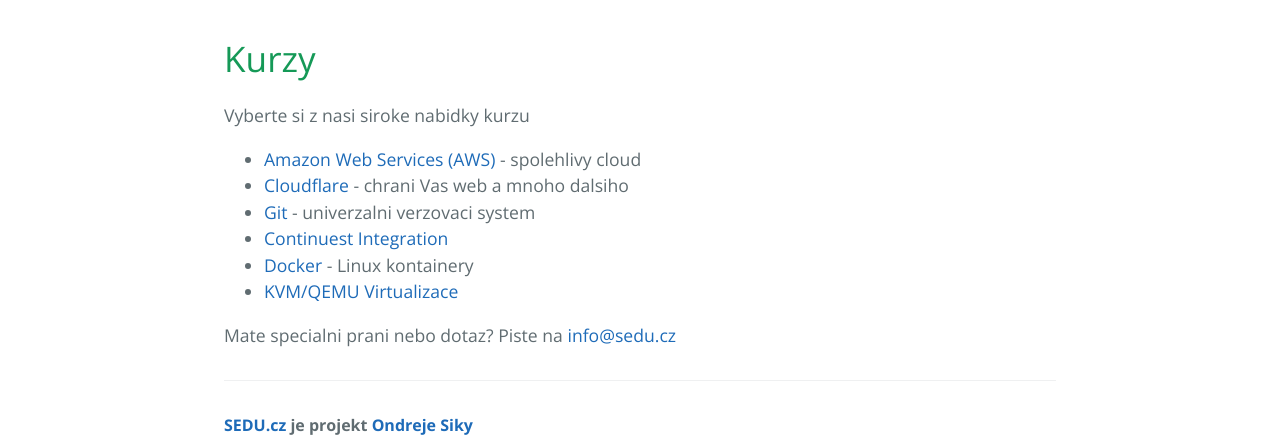
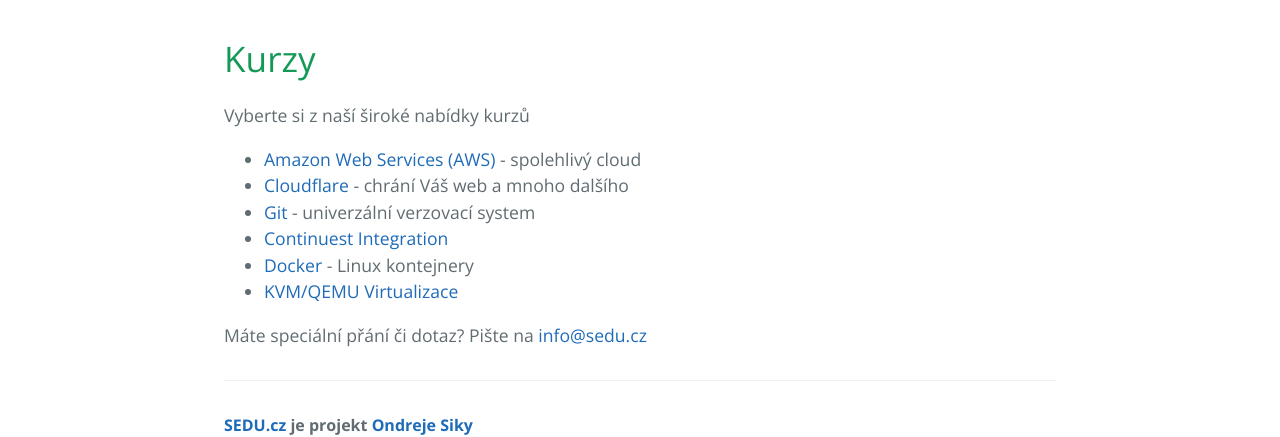
Before and after one commit to ondrejsika/sedu.cz, a Jekyll site: the page built from kurzy/index.md, in a window 1280 px wide. Shown: the part 221-658 px from the top of the page. Built offline with Jekyll 4.4.1, drawn with Linux system fonts in a browser that asks for light colours.

Commit message:
Update index.md

```diff
--- a/kurzy/index.md
+++ b/kurzy/index.md
@@ -7,13 +7,13 @@ title: Vsechny kurzy
 
 # Kurzy
 
-Vyberte si z nasi siroke nabidky kurzu
+Vyberte si z naší široké nabídky kurzů
 
-- [Amazon Web Services (AWS)](aws.html) - spolehlivy cloud
-- [Cloudflare](cloudflare.html) - chrani Vas web a mnoho dalsiho
-- [Git](git.html) - univerzalni verzovaci system
+- [Amazon Web Services (AWS)](aws.html) - spolehlivý cloud
+- [Cloudflare](cloudflare.html) - chrání Váš web a mnoho dalšího
+- [Git](git.html) - univerzální verzovací system
 - [Continuest Integration](continues-integration.html)
-- [Docker](docker.html) - Linux kontainery
+- [Docker](docker.html) - Linux kontejnery
 - [KVM/QEMU Virtualizace](kvm-virtualizace.html)
 
-Mate specialni prani nebo dotaz? Piste na <info@sedu.cz>
+Máte speciální přání či dotaz? Pište na <info@sedu.cz>
```
